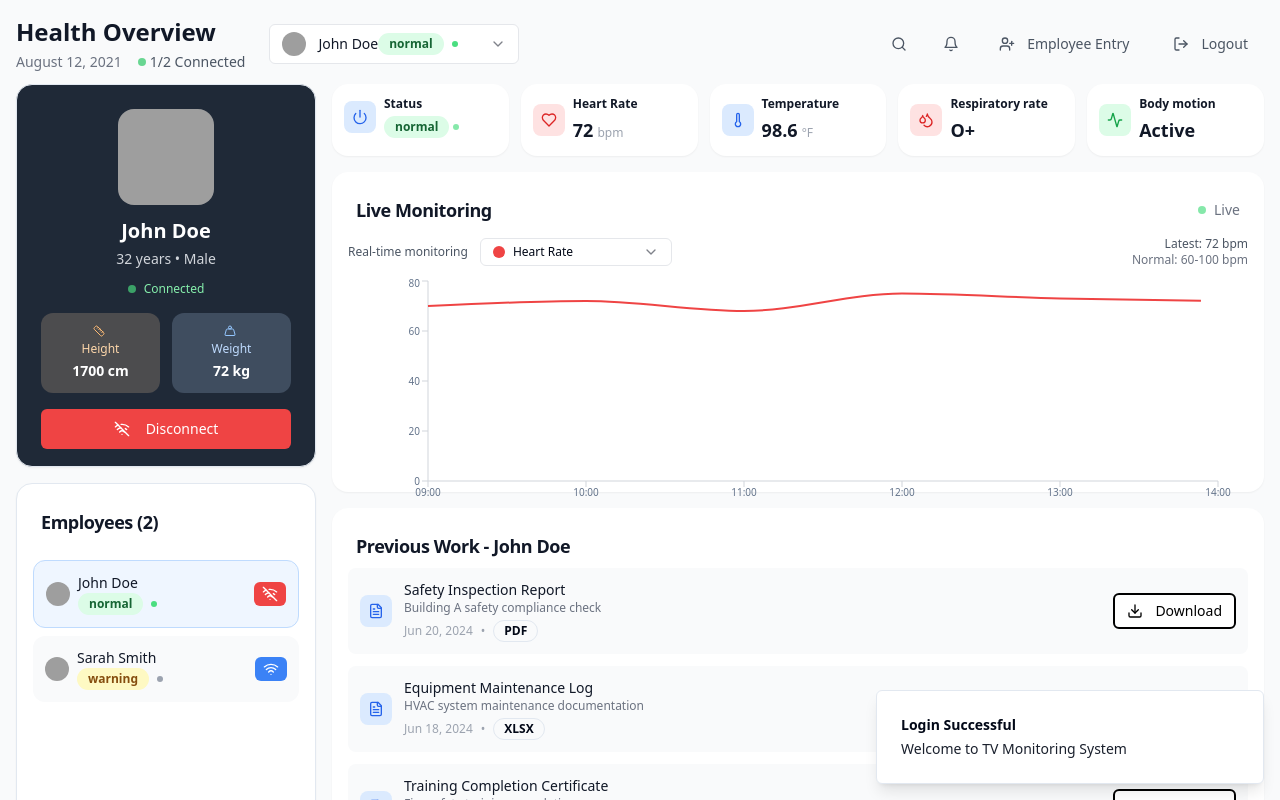
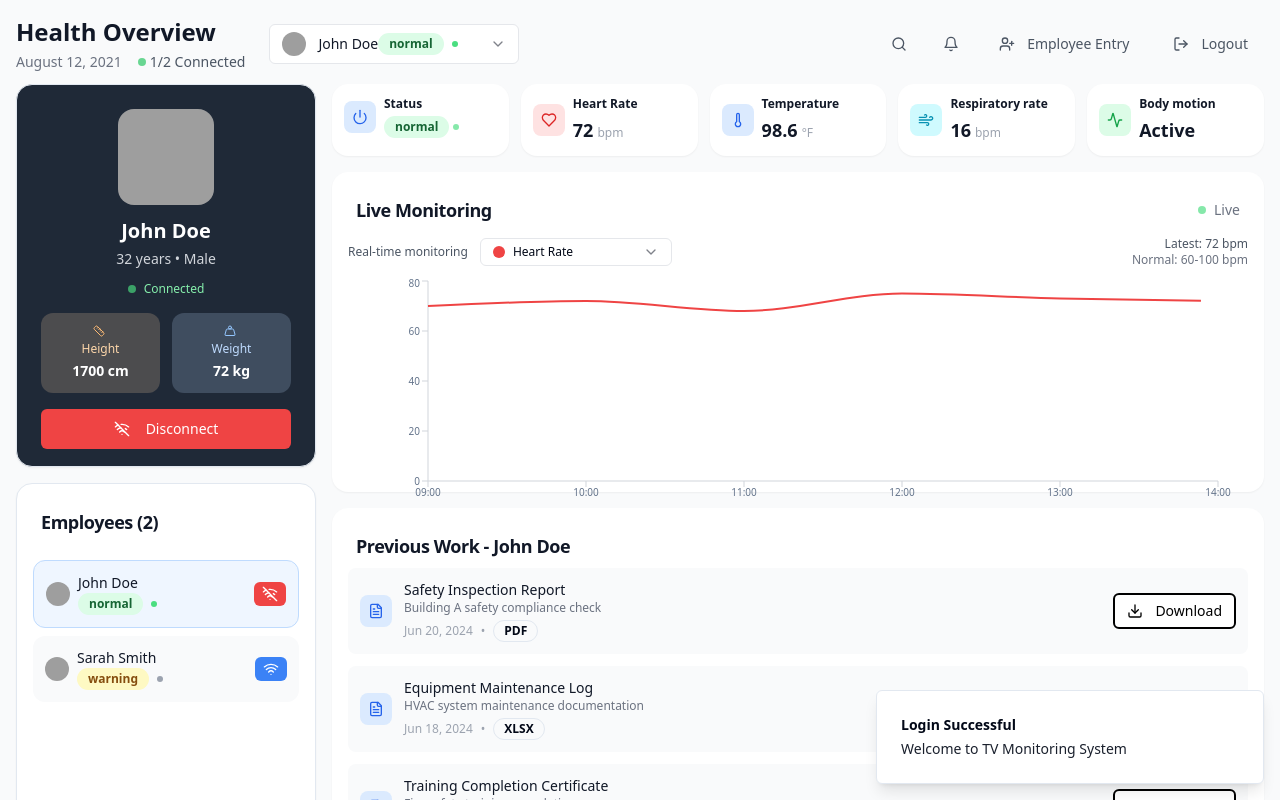
Before and after one commit to Tharun-CIO/vision-tvs-interface-spark, a React (Vite) app: page / in a window 1280 px wide. Both pictures are taken after typing "name@example.com", "Sample123" into the empty fields and a click on the button "Sign In". Built offline with nearby package versions, Linux system fonts and the light colour scheme; grey boxes are pictures that could not be loaded.

Commit message:
Refactor: Update to respiratory rate
Updated the dashboard to display respiratory rate instead of blood group.

```diff
--- a/src/components/VitalChart.tsx
+++ b/src/components/VitalChart.tsx
@@ -9,6 +9,7 @@ interface VitalData {
   time: string;
   heartRate: number;
   temperature: number;
+  respiratoryRate: number;
   status: number;
   bloodGroup: number;
   activity: number;
@@ -25,8 +26,13 @@ interface VitalChartProps {
     time: string;
     value: number;
   }>;
+  respiratoryRateData: Array<{
+    time: string;
+    value: number;
+  }>;
   heartRateLatest: string;
   temperatureLatest: string;
+  respiratoryRateLatest: string;
   status: string;
   bloodGroup: string;
   activity: string;
@@ -37,13 +43,15 @@ const VitalChart = ({
   subtitle,
   heartRateData,
   temperatureData,
+  respiratoryRateData,
   heartRateLatest,
   temperatureLatest,
+  respiratoryRateLatest,
   status,
   bloodGroup,
   activity
 }: VitalChartProps) => {
-  const [selectedVital, setSelectedVital] = useState<'heartRate' | 'temperature' | 'status' | 'bloodGroup' | 'activity'>('heartRate');
+  const [selectedVital, setSelectedVital] = useState<'heartRate' | 'temperature' | 'respiratoryRate' | 'status' | 'bloodGroup' | 'activity'>('heartRate');
 
   // Generate mock data for status, bloodGroup, and activity over time
   const statusData = heartRateData.map((item, index) => ({
@@ -66,6 +74,7 @@ const VitalChart = ({
     time: hrItem.time,
     heartRate: hrItem.value,
     temperature: temperatureData[index]?.value || 0,
+    respiratoryRate: respiratoryRateData[index]?.value || 0,
     status: statusData[index]?.value || 1,
     bloodGroup: bloodGroupData[index]?.value || 1,
     activity: activityData[index]?.value || 50
@@ -88,6 +97,15 @@ const VitalChart = ({
       unit: '°F',
       normalRange: '97-99°F',
       latest: temperatureLatest,
+      type: 'line'
+    },
+    {
+      value: 'respiratoryRate',
+      label: 'Respiratory Rate',
+      color: '#06b6d4',
+      unit: 'bpm',
+      normalRange: '12-20 bpm',
+      latest: respiratoryRateLatest,
       type: 'line'
     },
     {
@@ -133,7 +151,7 @@ const VitalChart = ({
       <div className="flex items-center justify-between mb-2">
         <div className="flex items-center space-x-3">
           <p className="text-gray-600 text-xs">{subtitle}</p>
-          <Select value={selectedVital} onValueChange={(value: 'heartRate' | 'temperature' | 'status' | 'bloodGroup' | 'activity') => setSelectedVital(value)}>
+          <Select value={selectedVital} onValueChange={(value: 'heartRate' | 'temperature' | 'respiratoryRate' | 'status' | 'bloodGroup' | 'activity') => setSelectedVital(value)}>
             <SelectTrigger className="w-48 h-7 text-xs bg-white border-gray-200">
               <SelectValue />
             </SelectTrigger>
--- a/src/pages/DashboardPage.tsx
+++ b/src/pages/DashboardPage.tsx
@@ -5,10 +5,11 @@ import { Badge } from "@/components/ui/badge";
 import { Avatar, AvatarImage, AvatarFallback } from "@/components/ui/avatar";
 import { Select, SelectContent, SelectItem, SelectTrigger, SelectValue } from "@/components/ui/select";
 import { Dialog, DialogContent, DialogHeader, DialogTitle, DialogTrigger } from "@/components/ui/dialog";
-import { Heart, Thermometer, User, MapPin, Wifi, LogOut, Settings, Ruler, Weight, Droplets, Search, Bell, WifiOff, Power, Download, FileText, UserPlus, Activity, Zap } from "lucide-react";
+import { Heart, Thermometer, User, MapPin, Wifi, LogOut, Settings, Ruler, Weight, Droplets, Search, Bell, WifiOff, Power, Download, FileText, UserPlus, Activity, Zap, Wind } from "lucide-react";
 import PersonCard from "../components/PersonCard";
 import VitalChart from "../components/VitalChart";
 import EmployeeEntry from "../components/EmployeeEntry";
+
 interface WorkEntry {
   id: string;
   date: string;
@@ -30,6 +31,7 @@ interface Person {
   height: string;
   weight: string;
   bloodGroup: string;
+  respiratoryRate: number;
   photo: string;
   connected: boolean;
   heartRateHistory: Array<{
@@ -37,6 +39,10 @@ interface Person {
     value: number;
   }>;
   temperatureHistory: Array<{
+    time: string;
+    value: number;
+  }>;
+  respiratoryRateHistory: Array<{
     time: string;
     value: number;
   }>;
@@ -62,6 +68,7 @@ const DashboardPage = ({
     status: "normal",
     heartRate: 72,
     temperature: 98.6,
+    respiratoryRate: 16,
     height: "6'0\"",
     weight: "180 lbs",
     bloodGroup: "O+",
@@ -105,6 +112,25 @@ const DashboardPage = ({
       time: "14:00",
       value: 98.6
     }],
+    respiratoryRateHistory: [{
+      time: "09:00",
+      value: 14
+    }, {
+      time: "10:00",
+      value: 16
+    }, {
+      time: "11:00",
+      value: 15
+    }, {
+      time: "12:00",
+      value: 17
+    }, {
+      time: "13:00",
+      value: 16
+    }, {
+      time: "14:00",
+      value: 16
+    }],
     previousWork: [{
       id: "w1",
       date: "2024-06-20",
@@ -137,6 +163,7 @@ const DashboardPage = ({
     status: "warning",
     heartRate: 85,
     temperature: 99.2,
+    respiratoryRate: 22,
     height: "5'6\"",
     weight: "140 lbs",
     bloodGroup: "A-",
@@ -179,6 +206,25 @@ const DashboardPage = ({
     }, {
       time: "14:00",
       value: 99.2
+    }],
+    respiratoryRateHistory: [{
+      time: "09:00",
+      value: 18
+    }, {
+      time: "10:00",
+      value: 20
+    }, {
+      time: "11:00",
+      value: 22
+    }, {
+      time: "12:00",
+      value: 24
+    }, {
+      time: "13:00",
+      value: 23
+    }, {
+      time: "14:00",
+      value: 22
     }],
     previousWork: [{
       id: "w4",
@@ -485,18 +531,18 @@ const DashboardPage = ({
                   </CardContent>
                 </Card>
 
-                {/* Blood Group Card */}
+                {/* Respiratory Rate Card */}
                 <Card className="bg-white rounded-2xl shadow-sm border-0">
                   <CardContent className="p-3">
                     <div className="flex items-center space-x-2">
-                      <div className="w-8 h-8 bg-red-100 rounded-lg flex items-center justify-center">
-                        <Droplets className="w-4 h-4 text-red-600" />
+                      <div className="w-8 h-8 bg-cyan-100 rounded-lg flex items-center justify-center">
+                        <Wind className="w-4 h-4 text-cyan-600" />
                       </div>
                       <div>
-                        <h3 className="font-semibold text-gray-900 text-xs">Respiratory rate
-                    </h3>
+                        <h3 className="font-semibold text-gray-900 text-xs">Respiratory rate</h3>
                         <div className="flex items-baseline space-x-1 mt-1">
-                          <span className="text-lg font-bold text-gray-900">{selectedPerson.bloodGroup}</span>
+                          <span className="text-lg font-bold text-gray-900">{selectedPerson.connected ? selectedPerson.respiratoryRate : '--'}</span>
+                          <span className="text-xs text-gray-400">bpm</span>
                         </div>
                       </div>
                     </div>
@@ -537,7 +583,19 @@ const DashboardPage = ({
                 </CardHeader>
                 <CardContent className="p-4 pt-0">
                   {selectedPerson.connected ? <div className="h-60">
-                      <VitalChart title="Vital Signs" subtitle="Real-time monitoring" heartRateData={selectedPerson.heartRateHistory} temperatureData={selectedPerson.temperatureHistory} heartRateLatest={`${selectedPerson.heartRate} bpm`} temperatureLatest={`${selectedPerson.temperature}°F`} status={selectedPerson.status} bloodGroup={selectedPerson.bloodGroup} activity={selectedPerson.connected ? 'Active' : 'Inactive'} />
+                      <VitalChart
+                        title="Vital Signs"
+                        subtitle="Real-time monitoring"
+                        heartRateData={selectedPerson.heartRateHistory}
+                        temperatureData={selectedPerson.temperatureHistory}
+                        respiratoryRateData={selectedPerson.respiratoryRateHistory}
+                        heartRateLatest={`${selectedPerson.heartRate} bpm`}
+                        temperatureLatest={`${selectedPerson.temperature}°F`}
+                        respiratoryRateLatest={`${selectedPerson.respiratoryRate} bpm`}
+                        status={selectedPerson.status}
+                        bloodGroup={selectedPerson.bloodGroup}
+                        activity={selectedPerson.connected ? 'Active' : 'Inactive'}
+                      />
                     </div> : <div className="flex items-center justify-center h-40 text-gray-500">
                       <div className="text-center">
                         <WifiOff className="w-12 h-12 mx-auto mb-2 opacity-50" />
```
